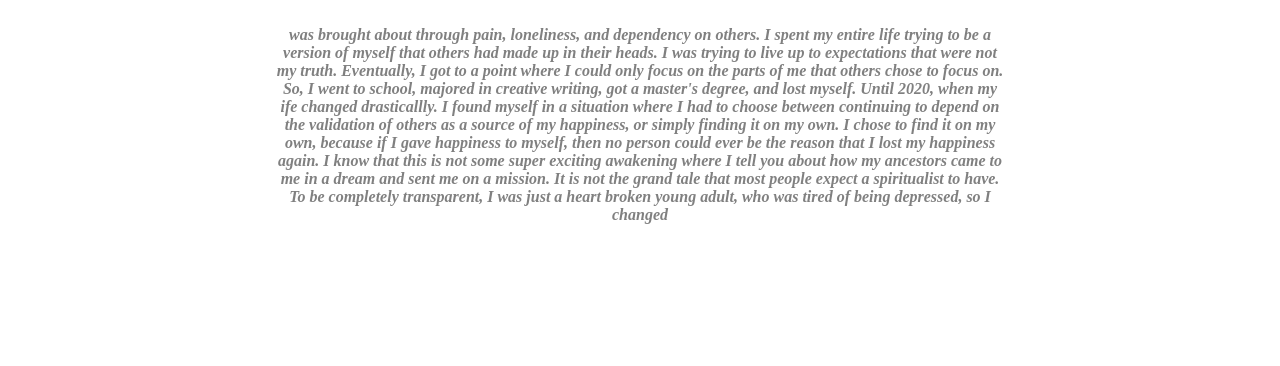
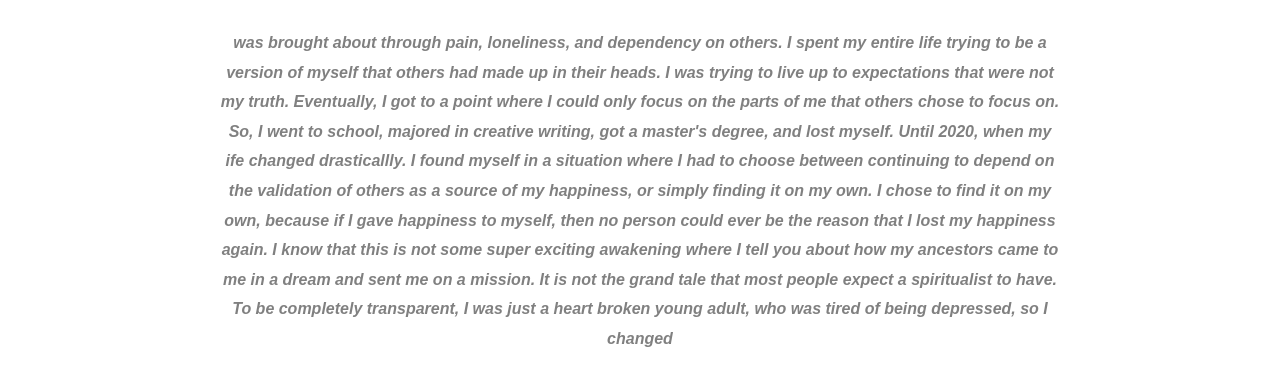
Before and after one commit to real-nyx/siteteest, a plain HTML site: page index.html in a window 1280 px wide. Shown: the part 444-810 px from the top of the page. Drawn offline with Linux system fonts and the light colour scheme.

Commit message:
Update index.html

```diff
--- a/index.html
+++ b/index.html
@@ -47,12 +47,16 @@
             padding: 0;
 
         }
-        .thirdDiv span{
-            color: black;
-            font-style: italic;
-            font-weight: bold;
-            color: gray;
-        }
+        .thirdDiv span {
+    font-style: italic;
+    font-weight: bold;
+    color: gray;
+    font-family: sans-serif;
+    line-height: 1.6;
+    margin: 4px auto;
+    max-width: 90%;
+}
+
         .parent{
             overflow: hidden;
         }
@@ -125,6 +129,17 @@
         color: rgb(50, 48, 48);
         font-family: sans-serif;
        }
+       @media (min-width: 300px) {
+    .thirdDiv span {
+        font-size: 0.9rem;
+    }
+}
+@media (min-width: 768px) {
+    .thirdDiv span {
+        font-size: 1rem;
+    }
+}
+
     </style>
 </body>
 </html>
```
